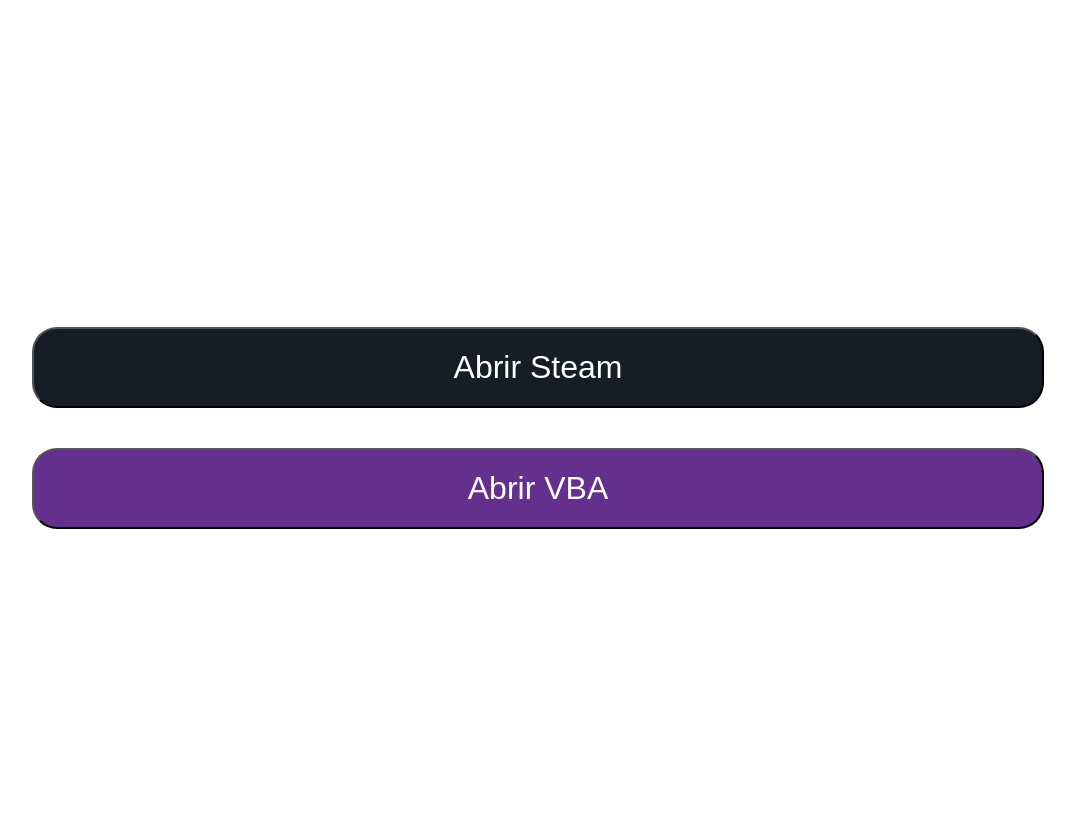
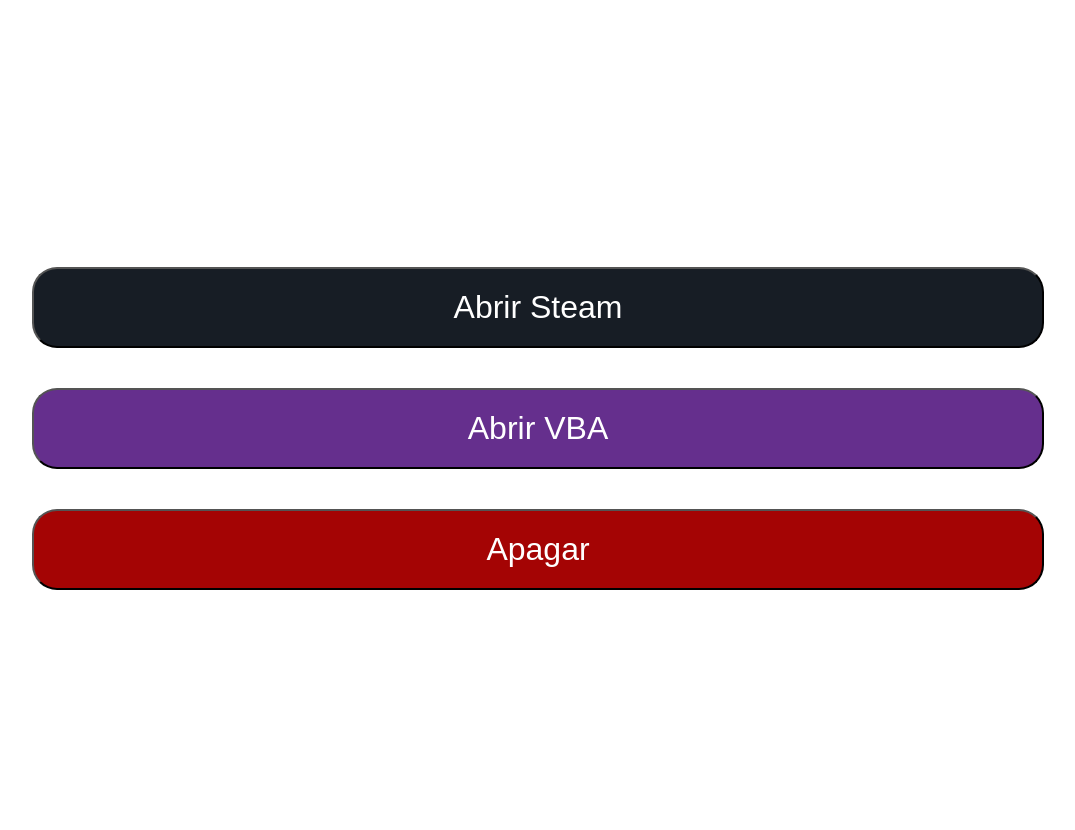
Before and after one commit to f-escarate/RaspberryPiHomeServer, a FastAPI app: page / in a window 1280 px wide. Shown: the top 830 px of the page, without its empty margins (122-1197 px from the left). Run offline with FastAPI, Linux system fonts and the light colour scheme.

Commit message:
feat: add turnoff button

```diff
--- a/apis/route_home.py
+++ b/apis/route_home.py
@@ -27,3 +27,11 @@
     if res != 0:
         raise HTTPException(status_code=500, detail="Failed to open VBA")
     return {"message": "VBA is open"}
+
+@home_router.get("/turnOff")
+async def turn_off():
+    # Opens the vba process with popen
+    res = os.system("sudo shutdown now")
+    if res != 0:
+        raise HTTPException(status_code=500, detail="Failed to open VBA")
+    return {"message": "VBA is open"}
--- a/templates/index.html
+++ b/templates/index.html
@@ -39,6 +39,10 @@
             background-color: #652f8d;
             color: white;
         }
+        button.off {
+            background-color: #a40404;
+            color: white;
+        }
     </style>
     <script>
         function openSteam() {
@@ -57,6 +61,14 @@
             .then(res => console.log(res))
             .catch(err => console.log(err));
         }
+        function turnOff() {
+            fetch('/turnOff', {
+                method: 'GET'
+            })
+            .then(response => response.json())
+            .then(res => console.log(res))
+            .catch(err => console.log(err));
+        }
     </script>
 </head>
 <body>
@@ -67,6 +79,9 @@
         <button class="vba" onclick="openVBA()">
             Abrir VBA
         </button>
+        <button class="off" onclick="turnOff()">
+            Apagar
+        </button>
     </div>
 </body>
 
```
